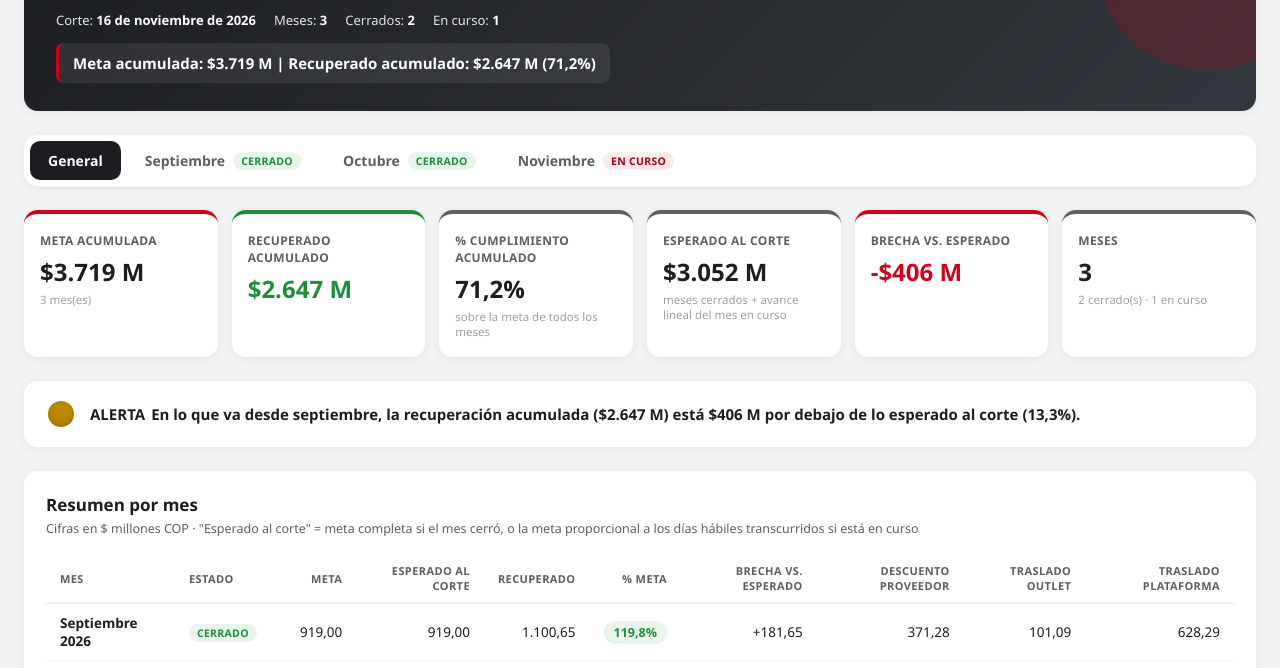
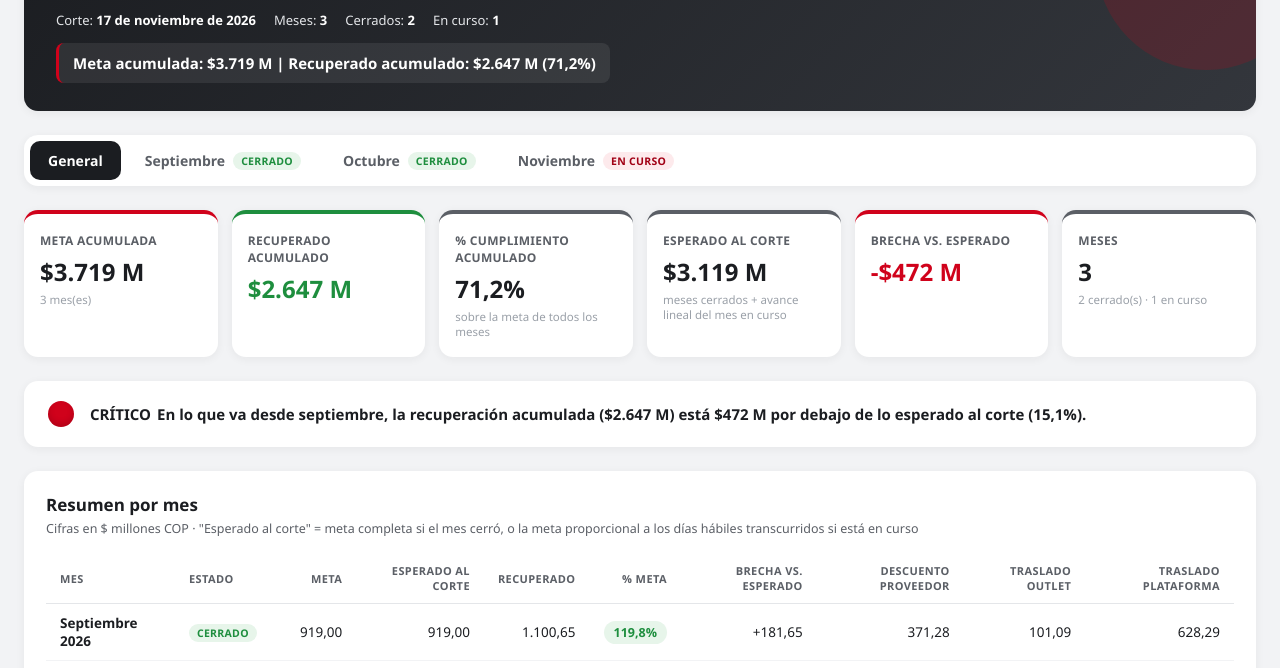
Before and after one commit to ervintrujillorojas-code/Recuperaci-n-plataforma, a plain HTML site: page index.html in a window 1280 px wide. Shown: the part 118-786 px from the top of the page. Drawn offline with nearby package versions, Linux system fonts and the light colour scheme.

Commit message:
Actualiza dashboard — corte 2026-11-17
Co-Authored-By: Claude Opus 5.5 <noreply@anthropic.com>

```diff
--- a/index.html
+++ b/index.html
@@ -277,8 +277,8 @@ const MESES = [
     "mes": 11,
     "nombre": "Noviembre",
     "estado": "en_curso",
-    "fechaCorte": "2026-11-16",
-    "fechaCaptura": "2026-11-16",
+    "fechaCorte": "2026-11-17",
+    "fechaCaptura": "2026-11-17",
     "metaTotal": 1400,
     "recupReal": 319.25,
     "rubros": [
```
